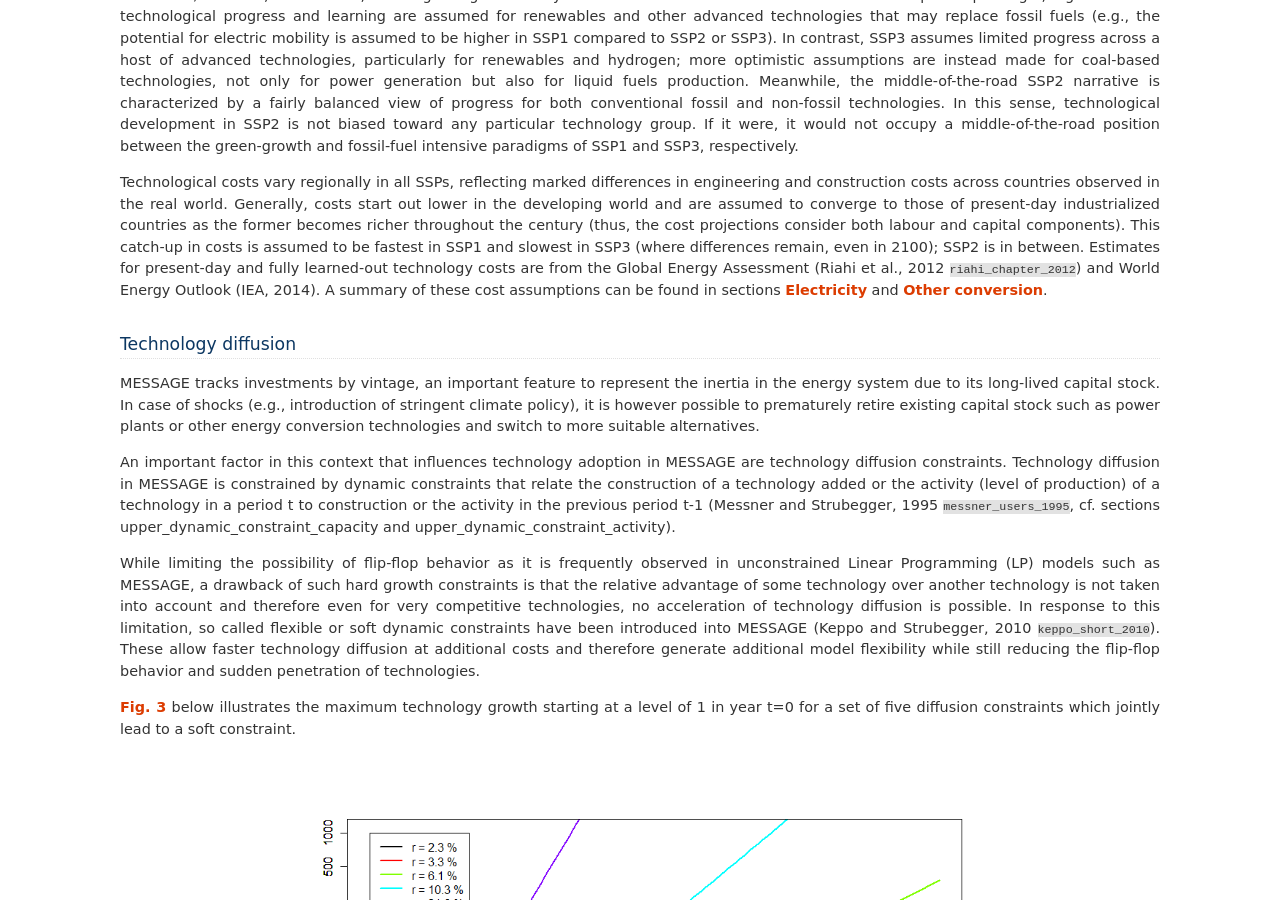
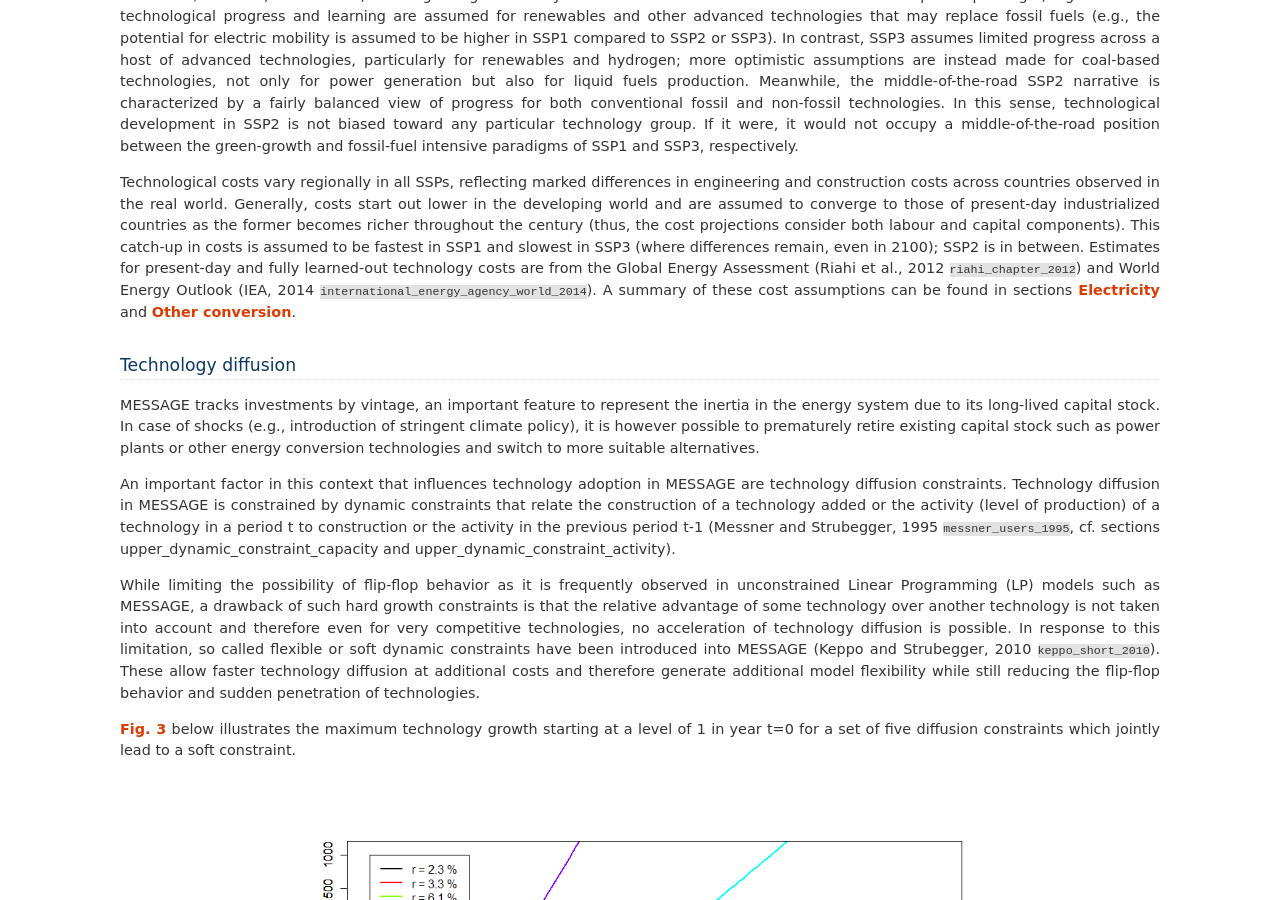
Before and after one commit to yiyi1991/message-ix-models, a Sphinx documentation site: the page built from doc/global/source/message_globiom/socio_econ/tech.rst, in a window 1280 px wide and 900 px high, scrolled down 395 px. Built offline with Sphinx 7.4.7, drawn with Linux system fonts in a browser that asks for light colours; pages that are not in the unit, such as notebooks, are missing from menus; cross-references to code outside the pages are shown as plain code.

Commit message:
Update tech.rst

```diff
--- a/doc/global/source/message_globiom/socio_econ/tech.rst
+++ b/doc/global/source/message_globiom/socio_econ/tech.rst
@@ -21,7 +21,7 @@ Technological costs vary regionally in all SSPs, reflecting marked differences i
 out lower in the developing world and are assumed to converge to those of present-day industrialized countries as the former becomes richer throughout the century (thus, the cost
 projections consider both labour and capital components). This catch-up in costs is assumed to be fastest in SSP1 and slowest in SSP3 (where differences remain, even in 2100); SSP2 is in
 between. Estimates for present-day and fully learned-out technology costs are from the Global Energy Assessment (Riahi et al., 2012 :cite:`riahi_chapter_2012`) and World Energy Outlook
-(IEA, 2014). A summary of these cost assumptions can be found in sections :ref:`electricity` and :ref:`other`.
+(IEA, 2014 :cite:`international_energy_agency_world_2014`). A summary of these cost assumptions can be found in sections :ref:`electricity` and :ref:`other`.
 
 
 Technology diffusion
```
